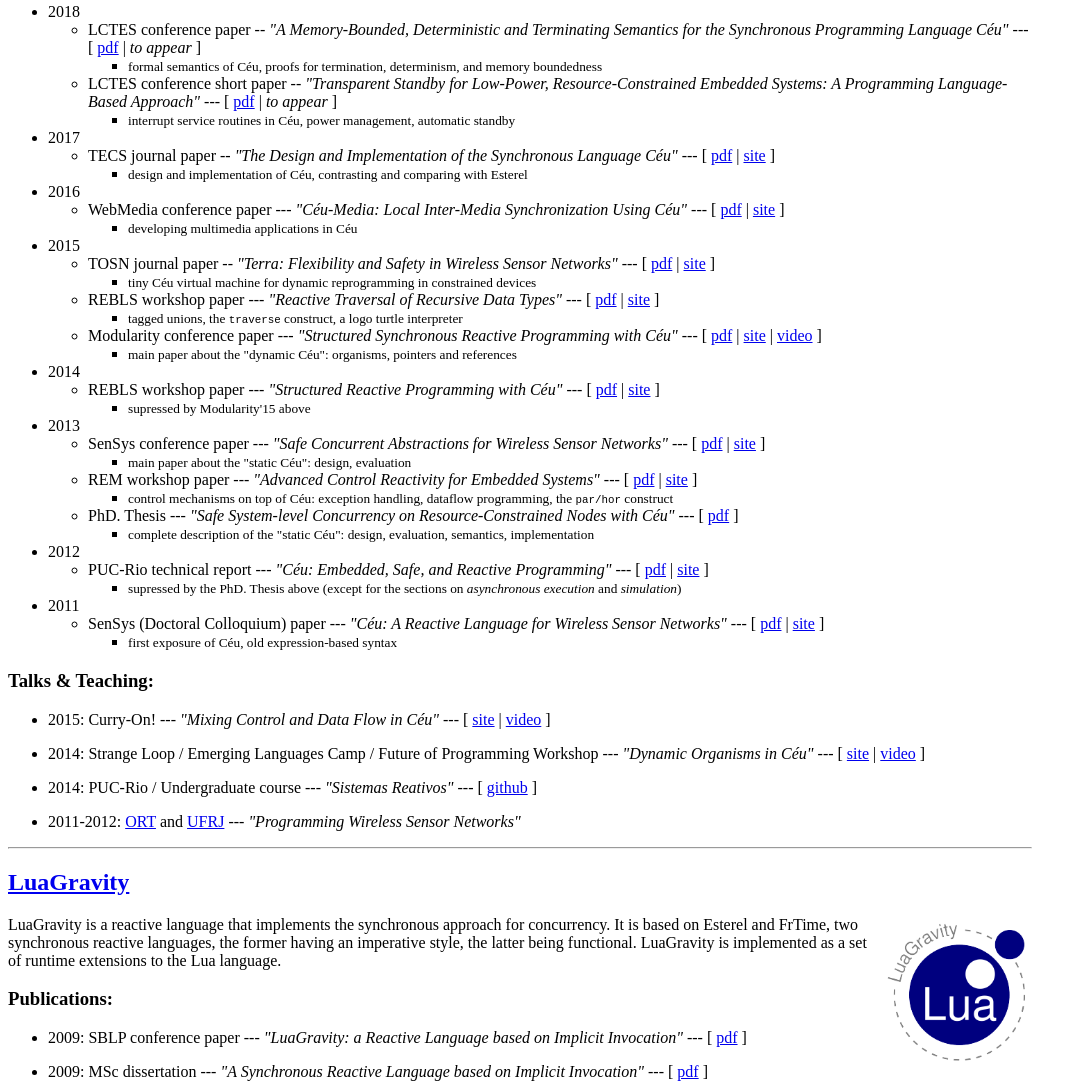
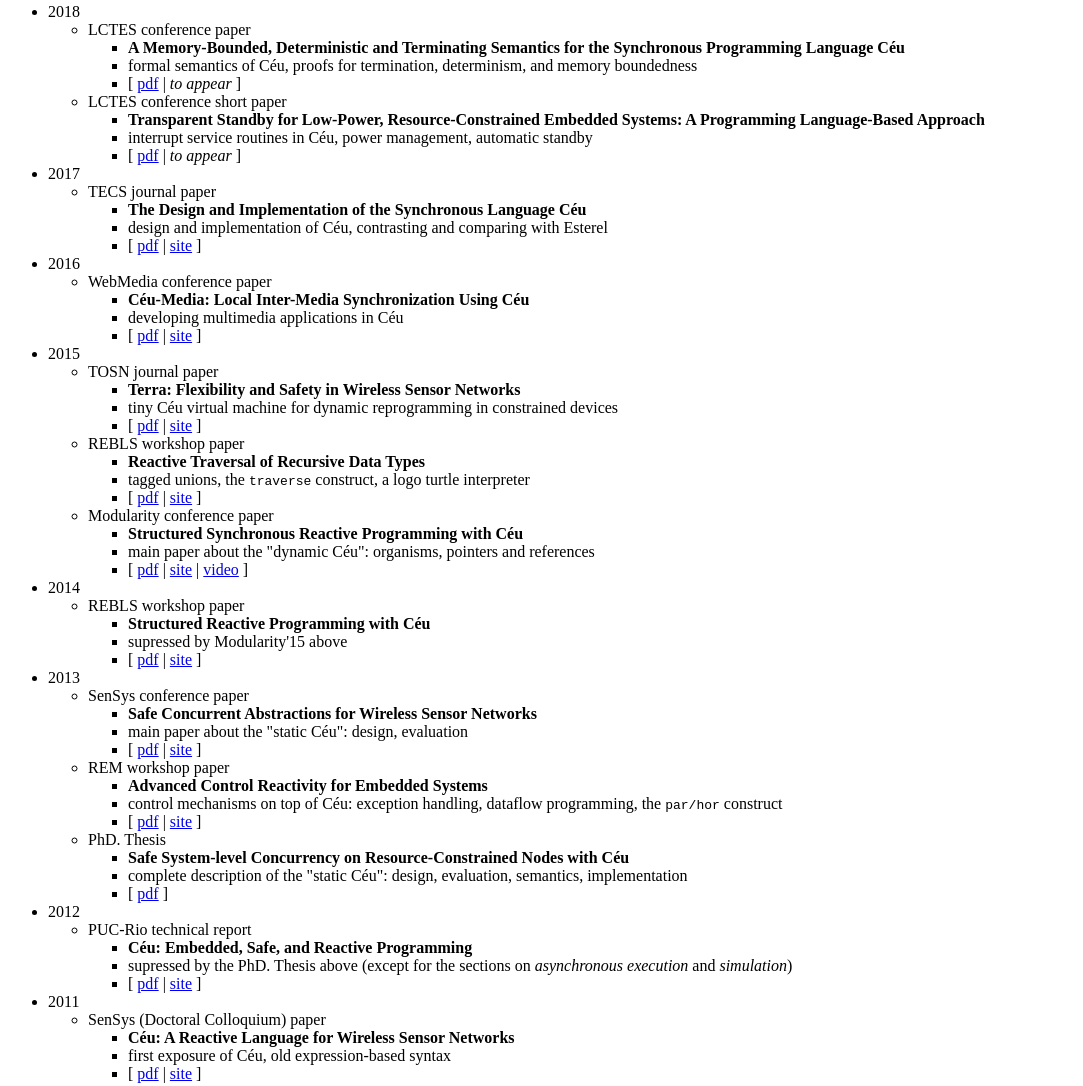
Before and after one commit to fsantanna-no/homepage, a plain HTML site: page index.html in a window 1280 px wide. Shown: the part 789-1875 px from the top of the page, without its empty margins (0-1083 px from the left). Drawn offline with Linux system fonts and the light colour scheme.

Commit message:
(>) papers structure

```diff
--- a/index.html
+++ b/index.html
@@ -64,78 +64,104 @@
 <ul>
 <li>2018
 <ul>
-<li>LCTES conference paper -- <em>&quot;A Memory-Bounded, Deterministic and Terminating Semantics for the Synchronous Programming Language Céu&quot;</em> --- [ <a href="ceu_lctes18_pre.pdf">pdf</a> | <em>to appear</em> ]
+<li>LCTES conference paper
 <ul>
-<li><small>formal semantics of Céu, proofs for termination, determinism, and memory boundedness</small></li>
+<li><strong>A Memory-Bounded, Deterministic and Terminating Semantics for the Synchronous Programming Language Céu</strong></li>
+<li>formal semantics of Céu, proofs for termination, determinism, and memory boundedness</li>
+<li>[ <a href="ceu_lctes18_pre.pdf">pdf</a> | <em>to appear</em> ]</li>
 </ul></li>
-<li>LCTES conference short paper -- <em>&quot;Transparent Standby for Low-Power, Resource-Constrained Embedded Systems: A Programming Language-Based Approach&quot;</em> --- [ <a href="ceu_lctes18_short_pre.pdf">pdf</a> | <em>to appear</em> ]
+<li>LCTES conference short paper
 <ul>
-<li><small>interrupt service routines in Céu, power management, automatic standby</small></li>
+<li><strong>Transparent Standby for Low-Power, Resource-Constrained Embedded Systems: A Programming Language-Based Approach</strong></li>
+<li>interrupt service routines in Céu, power management, automatic standby</li>
+<li>[ <a href="ceu_lctes18_short_pre.pdf">pdf</a> | <em>to appear</em> ]</li>
 </ul></li>
 </ul></li>
 <li>2017
 <ul>
-<li>TECS journal paper -- <em>&quot;The Design and Implementation of the Synchronous Language Céu&quot;</em> --- [ <a href="ceu_tecs17_pre.pdf">pdf</a> | <a href="https://dl.acm.org/citation.cfm?id=3035544">site</a> ] <!--* <small>**Recommended #4**</small>-->
+<li>TECS journal paper
 <ul>
-<li><small>design and implementation of Céu, contrasting and comparing with Esterel</small></li>
+<li><strong>The Design and Implementation of the Synchronous Language Céu</strong></li>
+<li>design and implementation of Céu, contrasting and comparing with Esterel</li>
+<li>[ <a href="ceu_tecs17_pre.pdf">pdf</a> | <a href="https://dl.acm.org/citation.cfm?id=3035544">site</a> ] <!--* <small>**Recommended #4**</small>--></li>
 </ul></li>
 </ul></li>
 <li>2016
 <ul>
-<li>WebMedia conference paper --- <em>&quot;Céu-Media: Local Inter-Media Synchronization Using Céu&quot;</em> --- [ <a href="ceumedia_webmedia16_pre.pdf">pdf</a> | <a href="http://dl.acm.org/citation.cfm?id=2976856">site</a> ]
+<li>WebMedia conference paper
 <ul>
-<li><small>developing multimedia applications in Céu</small></li>
+<li><strong>Céu-Media: Local Inter-Media Synchronization Using Céu</strong></li>
+<li>developing multimedia applications in Céu</li>
+<li>[ <a href="ceumedia_webmedia16_pre.pdf">pdf</a> | <a href="http://dl.acm.org/citation.cfm?id=2976856">site</a> ]</li>
 </ul></li>
 </ul></li>
 <li>2015
 <ul>
-<li>TOSN journal paper -- <em>&quot;Terra: Flexibility and Safety in Wireless Sensor Networks&quot;</em> --- [ <a href="terra_tosn15_pre.pdf">pdf</a> | <a href="https://dl.acm.org/citation.cfm?id=2811267">site</a> ]
+<li>TOSN journal paper
 <ul>
-<li><small>tiny Céu virtual machine for dynamic reprogramming in constrained devices</small></li>
+<li><strong>Terra: Flexibility and Safety in Wireless Sensor Networks</strong></li>
+<li>tiny Céu virtual machine for dynamic reprogramming in constrained devices</li>
+<li>[ <a href="terra_tosn15_pre.pdf">pdf</a> | <a href="https://dl.acm.org/citation.cfm?id=2811267">site</a> ]</li>
 </ul></li>
-<li>REBLS workshop paper --- <em>&quot;Reactive Traversal of Recursive Data Types&quot;</em> --- [ <a href="ceu_rebls15.pdf">pdf</a> | <a href="http://www.guidosalvaneschi.com/REBLS/REBLS2015/">site</a> ] <!--* <small>**Recommended #3**</small>-->
+<li>REBLS workshop paper
 <ul>
-<li><small>tagged unions, the <code>traverse</code> construct, a logo turtle interpreter</small></li>
+<li><strong>Reactive Traversal of Recursive Data Types</strong></li>
+<li>tagged unions, the <code>traverse</code> construct, a logo turtle interpreter</li>
+<li>[ <a href="ceu_rebls15.pdf">pdf</a> | <a href="http://www.guidosalvaneschi.com/REBLS/REBLS2015/">site</a> ] <!--* <small>**Recommended #3**</small>--></li>
 </ul></li>
-<li>Modularity conference paper --- <em>&quot;Structured Synchronous Reactive Programming with Céu&quot;</em> --- [ <a href="ceu_mod15_pre.pdf">pdf</a> | <a href="http://www.aosd.net/2015/">site</a> | <a href="https://vimeo.com/110512582">video</a> ] <!--* <small>**Recommended #2**</small>-->
+<li>Modularity conference paper
 <ul>
-<li><small>main paper about the &quot;dynamic Céu&quot;: organisms, pointers and references</small></li>
+<li><strong>Structured Synchronous Reactive Programming with Céu</strong></li>
+<li>main paper about the &quot;dynamic Céu&quot;: organisms, pointers and references</li>
+<li>[ <a href="ceu_mod15_pre.pdf">pdf</a> | <a href="http://www.aosd.net/2015/">site</a> | <a href="https://vimeo.com/110512582">video</a> ] <!--* <small>**Recommended #2**</small>--></li>
 </ul></li>
 </ul></li>
 <li>2014
 <ul>
-<li>REBLS workshop paper --- <em>&quot;Structured Reactive Programming with Céu&quot;</em> --- [ <a href="ceu_rebls14_pre.pdf">pdf</a> | <a href="http://www.guidosalvaneschi.com/REBLS/REBLS2014/">site</a> ]
+<li>REBLS workshop paper
 <ul>
-<li><small>supressed by Modularity'15 above</small></li>
+<li><strong>Structured Reactive Programming with Céu</strong></li>
+<li>supressed by Modularity'15 above</li>
+<li>[ <a href="ceu_rebls14_pre.pdf">pdf</a> | <a href="http://www.guidosalvaneschi.com/REBLS/REBLS2014/">site</a> ]</li>
 </ul></li>
 </ul></li>
 <li>2013
 <ul>
-<li>SenSys conference paper --- <em>&quot;Safe Concurrent Abstractions for Wireless Sensor Networks&quot;</em> --- [ <a href="ceu_sensys13_pre.pdf">pdf</a> | <a href="http://sensys.acm.org/2013/index.html">site</a> ] <!--* <small>**Recommended #1**</small>-->
+<li>SenSys conference paper
 <ul>
-<li><small>main paper about the &quot;static Céu&quot;: design, evaluation</small></li>
+<li><strong>Safe Concurrent Abstractions for Wireless Sensor Networks</strong></li>
+<li>main paper about the &quot;static Céu&quot;: design, evaluation</li>
+<li>[ <a href="ceu_sensys13_pre.pdf">pdf</a> | <a href="http://sensys.acm.org/2013/index.html">site</a> ] <!--* <small>**Recommended #1**</small>--></li>
 </ul></li>
-<li>REM workshop paper --- <em>&quot;Advanced Control Reactivity for Embedded Systems&quot;</em> --- [ <a href="ceu_rem13_pre.pdf">pdf</a> | <a href="http://soft.vub.ac.be/REM13/">site</a> ]
+<li>REM workshop paper
 <ul>
-<li><small>control mechanisms on top of Céu: exception handling, dataflow programming, the <code>par/hor</code> construct</small></li>
+<li><strong>Advanced Control Reactivity for Embedded Systems</strong></li>
+<li>control mechanisms on top of Céu: exception handling, dataflow programming, the <code>par/hor</code> construct</li>
+<li>[ <a href="ceu_rem13_pre.pdf">pdf</a> | <a href="http://soft.vub.ac.be/REM13/">site</a> ]</li>
 </ul></li>
-<li>PhD. Thesis --- <em>&quot;Safe System-level Concurrency on Resource-Constrained Nodes with Céu&quot;</em> --- [ <a href="ceu_phd.pdf">pdf</a> ]
+<li>PhD. Thesis
 <ul>
-<li><small>complete description of the &quot;static Céu&quot;: design, evaluation, semantics, implementation</small></li>
+<li><strong>Safe System-level Concurrency on Resource-Constrained Nodes with Céu</strong></li>
+<li>complete description of the &quot;static Céu&quot;: design, evaluation, semantics, implementation</li>
+<li>[ <a href="ceu_phd.pdf">pdf</a> ]</li>
 </ul></li>
 </ul></li>
 <li>2012
 <ul>
-<li>PUC-Rio technical report --- <em>&quot;Céu: Embedded, Safe, and Reactive Programming&quot;</em> --- [ <a href="ceu_tr.pdf">pdf</a> | <a href="http://bib-di.inf.puc-rio.br/techreports/2012.htm">site</a> ]
+<li>PUC-Rio technical report
 <ul>
-<li><small>supressed by the PhD. Thesis above (except for the sections on <em>asynchronous execution</em> and <em>simulation</em>)</small></li>
+<li><strong>Céu: Embedded, Safe, and Reactive Programming</strong></li>
+<li>supressed by the PhD. Thesis above (except for the sections on <em>asynchronous execution</em> and <em>simulation</em>)</li>
+<li>[ <a href="ceu_tr.pdf">pdf</a> | <a href="http://bib-di.inf.puc-rio.br/techreports/2012.htm">site</a> ]</li>
 </ul></li>
 </ul></li>
 <li>2011
 <ul>
-<li>SenSys (Doctoral Colloquium) paper --- <em>&quot;Céu: A Reactive Language for Wireless Sensor Networks&quot;</em> --- [ <a href="ceu_sensys11.pdf">pdf</a> | <a href="http://www.cse.ust.hk/~lingu/SenSys11DC/">site</a> ]
+<li>SenSys (Doctoral Colloquium) paper
 <ul>
-<li><small>first exposure of Céu, old expression-based syntax</small></li>
+<li><strong>Céu: A Reactive Language for Wireless Sensor Networks</strong></li>
+<li>first exposure of Céu, old expression-based syntax</li>
+<li>[ <a href="ceu_sensys11.pdf">pdf</a> | <a href="http://www.cse.ust.hk/~lingu/SenSys11DC/">site</a> ]</li>
 </ul></li>
 </ul></li>
 </ul>
```
Also changed, not shown: 1 other file.
